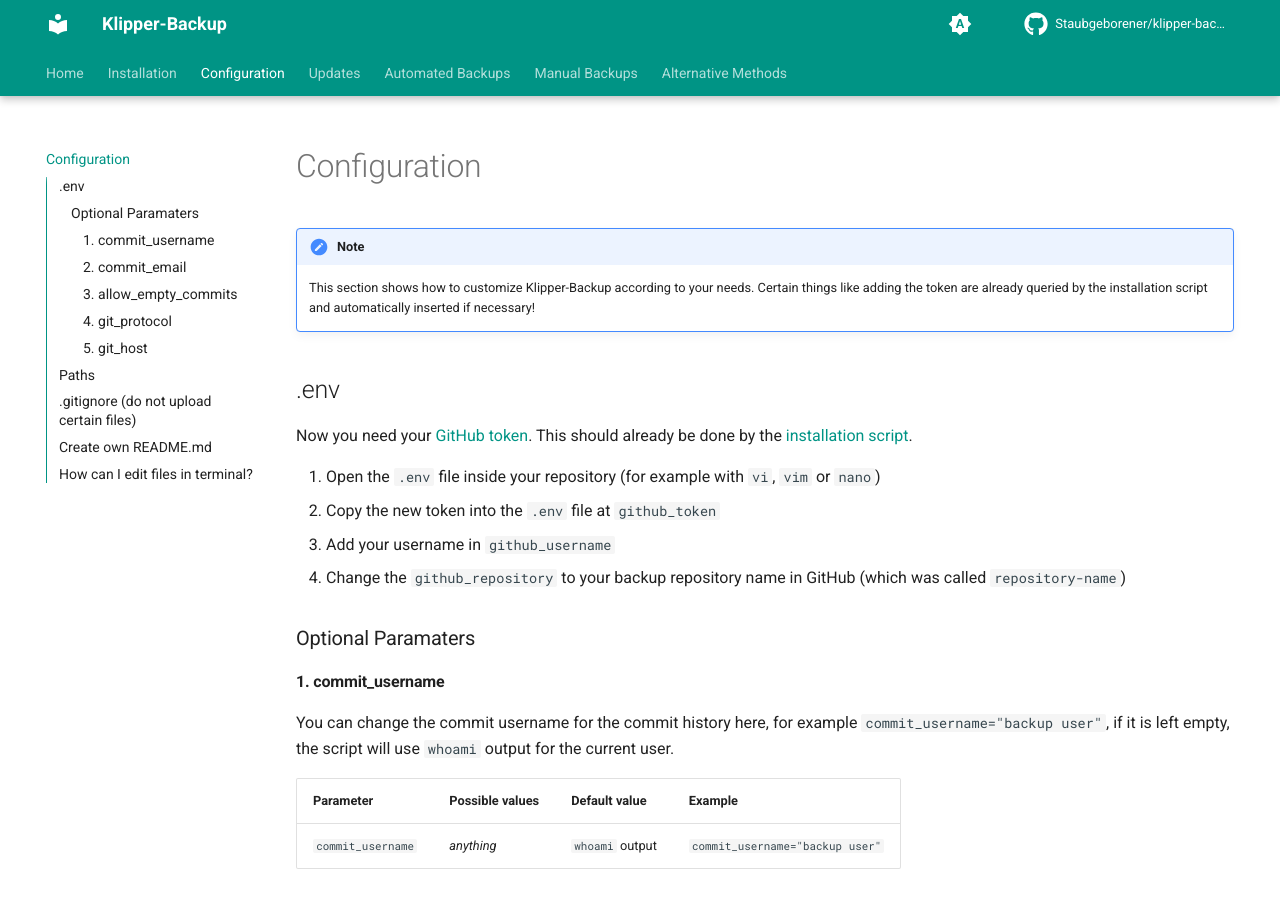
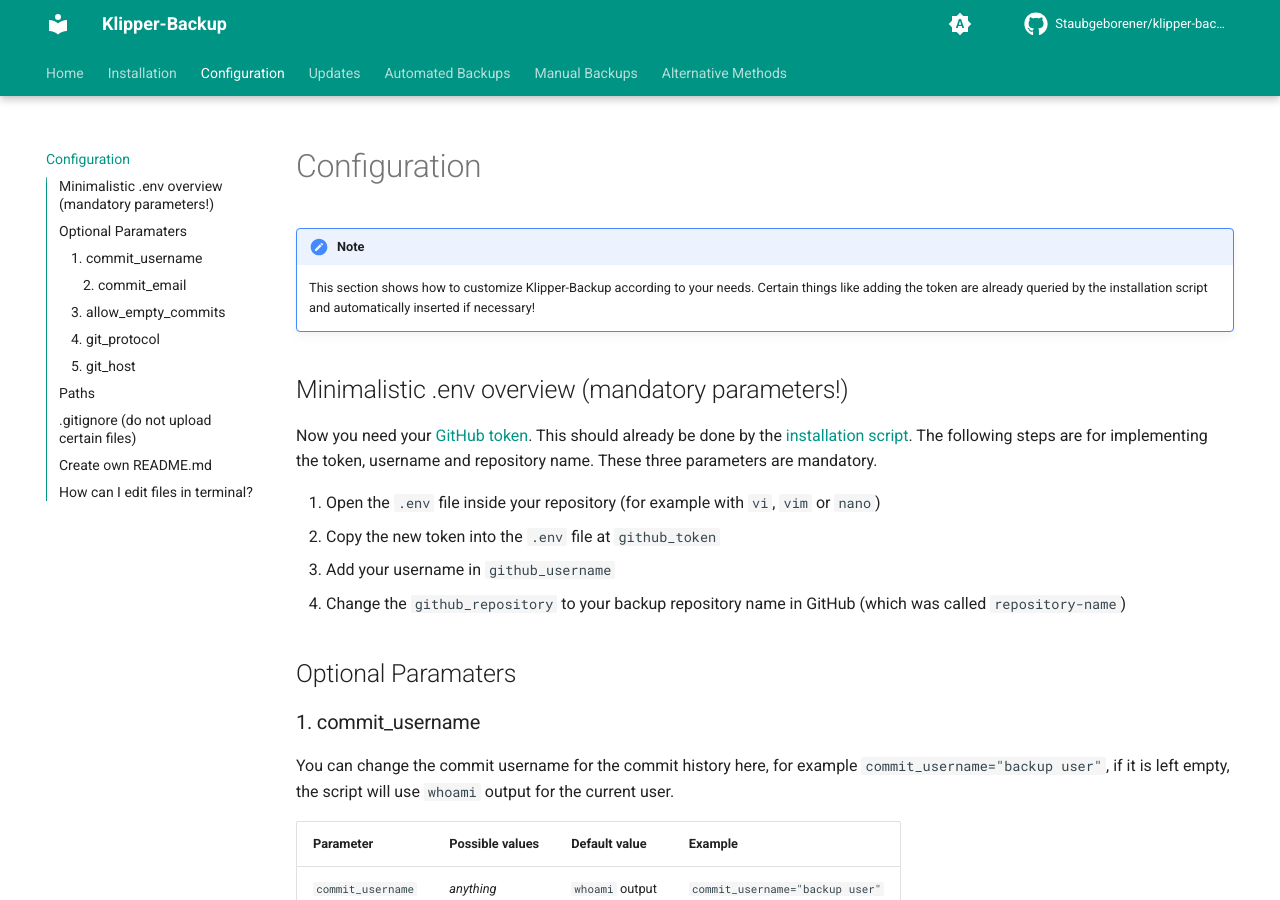
Before and after one commit to Staubgeborener/Klipper-Backup, an MkDocs documentation site: the page built from docs/configuration.md, in a window 1280 px wide and 900 px high. Built offline with MkDocs 1.6.1 and Material for MkDocs 9.7.7, drawn with Linux system fonts in a browser that asks for light colours; comment, search, counter and statistics services are not loaded.

Commit message:
Update configuration.md

```diff
--- a/docs/configuration.md
+++ b/docs/configuration.md
@@ -1,16 +1,17 @@
 !!! note
     This section shows how to customize Klipper-Backup according to your needs. Certain things like adding the token are already queried by the installation script and automatically inserted if necessary!
 
-## .env
+## Minimalistic .env overview (mandatory parameters!)
 Now you need your [GitHub token](installation.md#create-github-token). This should already be done by the [installation script](installation.md/#run-installation).
+The following steps are for implementing the token, username and repository name. These three parameters are mandatory.
 
 1. Open the `.env` file inside your repository (for example with `vi`, `vim` or `nano`)
 2. Copy the new token into the `.env` file at `github_token`
 3. Add your username in `github_username`
 4. Change the `github_repository` to your backup repository name in GitHub (which was called `repository-name`)
 
-### Optional Paramaters
-#### 1. commit_username
+## Optional Paramaters
+### 1. commit_username
 You can change the commit username for the commit history here, for example `commit_username="backup user"`, if it is left empty, the script will use `whoami` output for the current user.
 
 | Parameter         | Possible values | Default value   | Example                         |
@@ -24,21 +25,21 @@
 | -------------- | --------------- |------------------------------------------ | -------------------------------- |
 | `commit_email` | *anything*      | `whoami@hostname --long-unique_id` output | `commit_email="backup@hostname"` |
 
-#### 3. allow_empty_commits
+### 3. allow_empty_commits
 You can choose whether you want to push empty commits or not (this serves to permanently check whether the service is running correctly in the background), for example `allow_empty_commits="false"`. The value can be `true` or `false` (default value if nothing is defined: `true`).
 
 | Parameter                | Possible values | Default value | Example                       |
 | ------------------------ | --------------- |---------------|------------------------------ |
 | `allow_empty_commits=""` | `true`, `false` | `true `       | `allow_empty_commits="false"` |
 
-#### 4. git_protocol
+### 4. git_protocol
 You can use the values `http`, `https` or `ssh` here (default value: `https`). This enables, for example, the local use of git if `https` is not supported.
 
 | Parameter      | Possible values        | Default value | Example              |
 | -------------- | -----------------------|---------------|--------------------- |
 | `git_protocol` | `https`, `http`, `ssh` | `https`       | `git_protocol="http"` |
 
-#### 5. git_host
+### 5. git_host
 If you are using a different host ex.) gitea, bitbucket, devops, etc... you can add `git_host=""` to `.env`, for example `git_host="bitbucket.org"`. Be sure to read the requirements for how to push changes to your host ex.) bitbucket requires a specific commit email and token format to push commits. When using a host other than github.com you may run into errors or issues that we cannot currently support. If you do find a resolution feel free to create a [pull request](https://github.com/Staubgeborener/klipper-backup/pulls){:target="_blank"} or [feature request](https://github.com/Staubgeborener/klipper-backup/issues/new?assignees=&labels=feature+request&projects=&template=feature_request.yml){:target="_blank"}
 
 | Parameter  | Possible values                   | Default value | Example                       |
```
